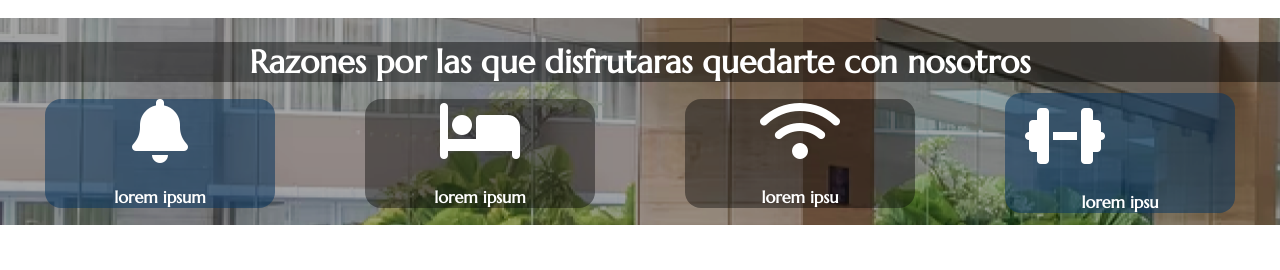
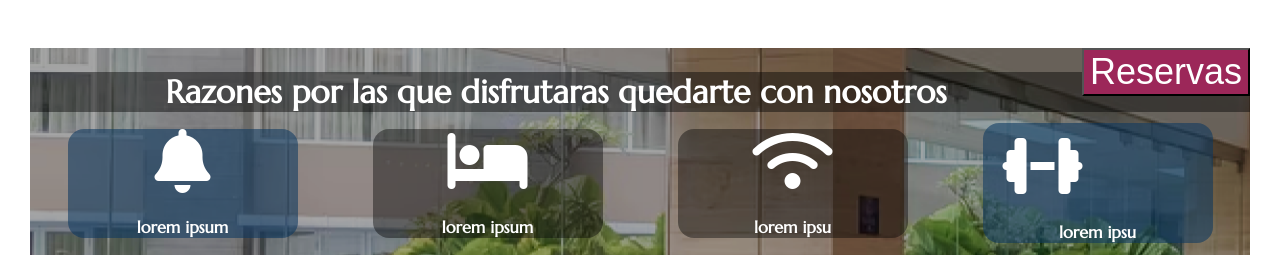
Before and after one commit to sxroaaa/TALLER_0_Maquetaci-n_Responsive, a plain HTML site: page index.html in a window 1280 px wide. Shown: the part 1369-1639 px from the top of the page. Drawn offline with Linux system fonts and the light colour scheme.

Commit message:
ejercicio maquetacio hotelia

```diff
--- a/assets/css/styles.css
+++ b/assets/css/styles.css
@@ -18,6 +18,7 @@
 body{
     font-family: 'Roboto', sans-serif;
     font-size: 14px;
+    margin:30px;
 }
 
   h1,h2,h3,h4,h5{
@@ -263,3 +264,20 @@ background: linear-gradient(16deg, rgba(51,51,227,1) 31%, rgba(4,3,35,1) 99%, rg
    padding: 2rem;
    font-size: 1rem;
 }
+
+.r{
+    float: right;
+    overflow: hidden;
+    flex-direction: row-reverse;
+
+}
+.btnn{
+     display: flex;
+    background-color: #9C2759;
+    font-size: 36px;
+    color: #fff;
+     float: right;
+    overflow: hidden;
+    flex-direction: row-reverse;
+
+}
--- a/index.html
+++ b/index.html
@@ -25,10 +25,11 @@
     </nav>
         </div>
    </header>
-   <main>
+<main>
     <section id='inicio'>
         <p class='texto'>Lorem ipsum dolor sit amet, consectetur adipiscing elit. Nam laoreet purus id massa dictum, ut consectetur purus vehicula.
     </section>
+
 
 
         <section id="description">
@@ -43,6 +44,9 @@
 
         </div>
         </section>
+    <div class="r">
+        <button class="btnn">Reservas</button>
+    </div>
 
     <section id='features'>
        <h2>Razones por las que disfrutaras quedarte con nosotros</h2>
```
